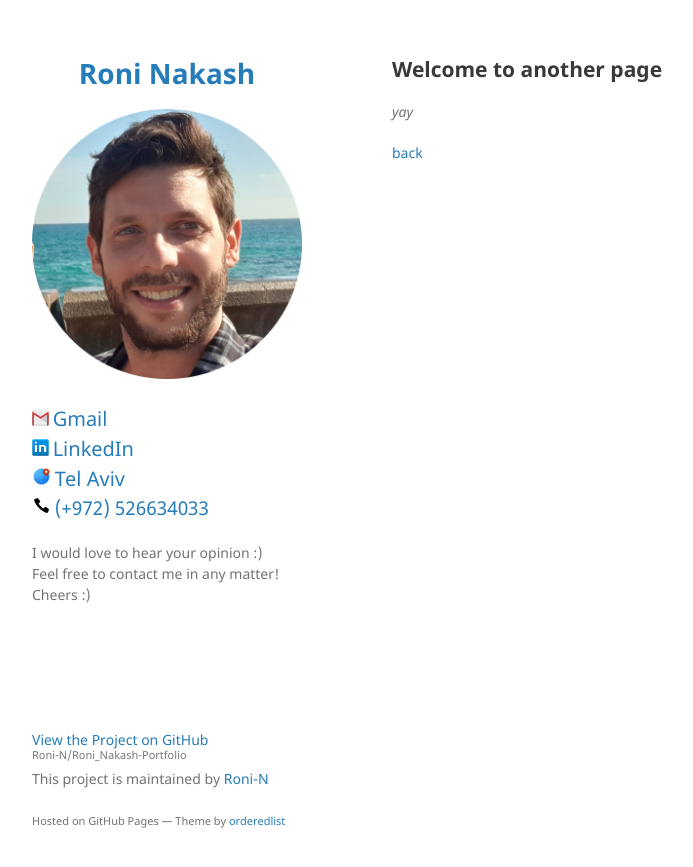
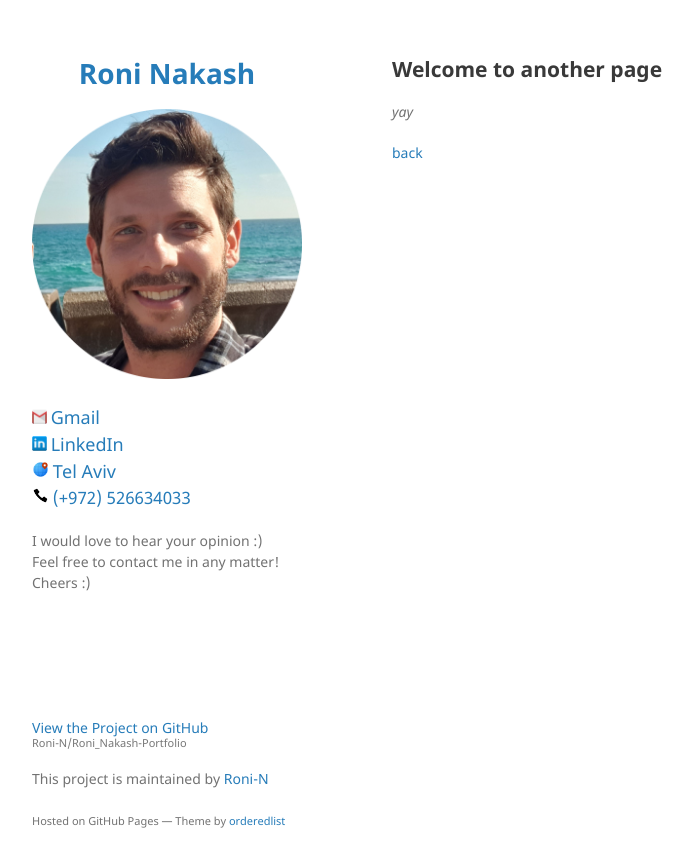
Before and after one commit to Roni-N/Roni_Nakash-Portfolio, a Jekyll site: the page built from another-page.md, in a window 1280 px wide. Shown: the top 867 px of the page, without its empty margins (178-871 px from the left). Built offline with Jekyll 4.4.1, drawn with Linux system fonts in a browser that asks for light colours; our own code applies the rules of GitHub Pages for plain Markdown files.

Commit message:
Update _config.yml

```diff
--- a/_config.yml
+++ b/_config.yml
@@ -4,14 +4,14 @@ logo: "/assets/img/ro-m.png?raw=true"
 description:
   <p align="left">
 
-  <img src="assets/img/g2.png" alt="Italian Trulli" style="width:17px;height:17px;">
-  <a href="mailto:lorem@ipsum.com" style="font-size:20px;">Gmail</a> <br>
-  <img src="assets/img/l1.png" alt="Italian Trulli" style="width:17px;height:17px;">
-  <a href="https://www.linkedin.com/in/roni-nakash/" style="font-size:20px;">LinkedIn</a> <br>
-  <img src="assets/img/geo3.png" alt="Italian Trulli" style="width:19px;height:19px;">
-  <a style="font-size:20px;">Tel Aviv</a> <br>
-  <img src="assets/img/t1.png" alt="Italian Trulli" style="width:19px;height:19px;">
-  <a style="font-size:19px;">(+972) 526634033</a> <br>
+  <img src="assets/img/g2.png" alt="Italian Trulli" style="width:15px;height:15px;">
+  <a href="mailto:lorem@ipsum.com" style="font-size:18px;">Gmail</a> <br>
+  <img src="assets/img/l1.png" alt="Italian Trulli" style="width:15px;height:15px;">
+  <a href="https://www.linkedin.com/in/roni-nakash/" style="font-size:18px;">LinkedIn</a> <br>
+  <img src="assets/img/geo3.png" alt="Italian Trulli" style="width:17px;height:17px;">
+  <a style="font-size:18px;">Tel Aviv</a> <br>
+  <img src="assets/img/t1.png" alt="Italian Trulli" style="width:17px;height:17px;">
+  <a style="font-size:17px;">(+972) 526634033</a> <br>
 
 
 
```
